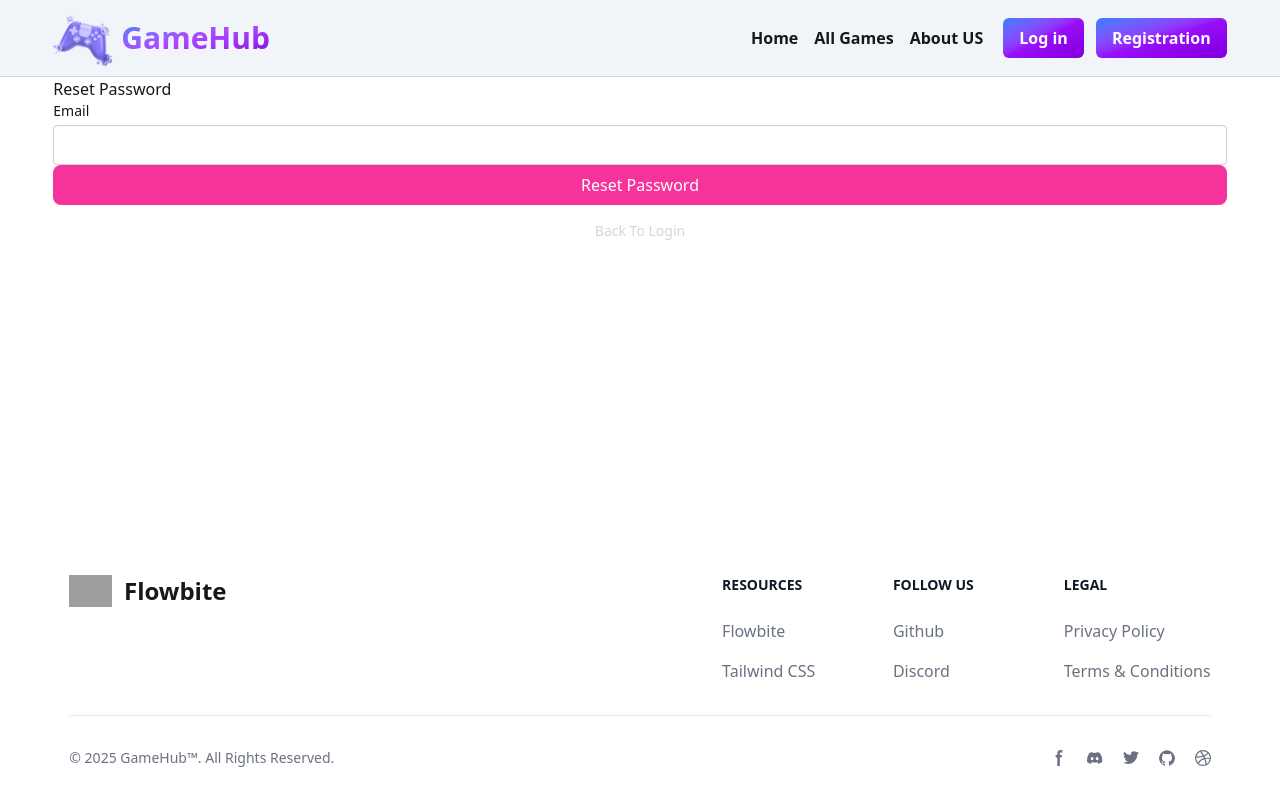
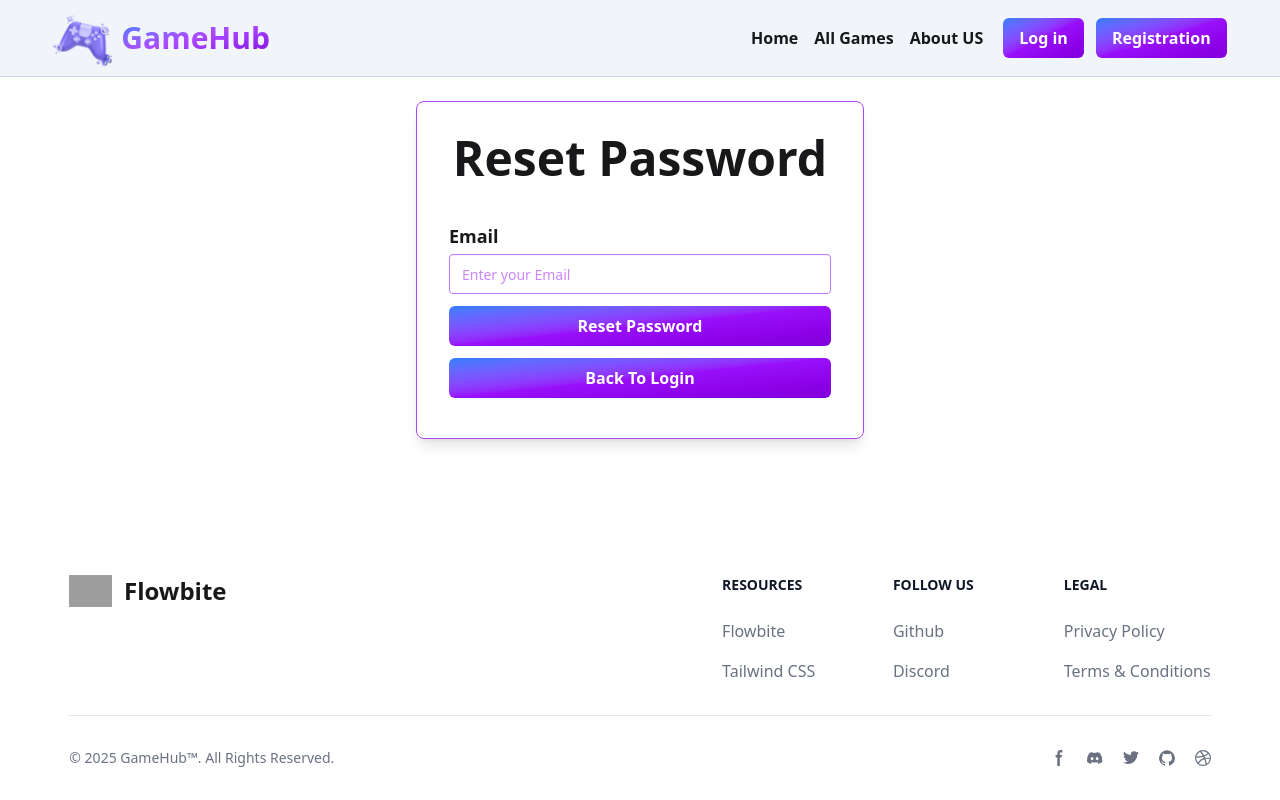
Before and after one commit to Abdul-Kader-Rimon/gamehub, a React (Vite) app: page /forget-password in a window 1280 px wide. Built offline with nearby package versions, Linux system fonts and the light colour scheme; no server answers; grey boxes are pictures that could not be loaded.

Commit message:
toast forget passwoed  resposive

```diff
--- a/src/main.jsx
+++ b/src/main.jsx
@@ -3,16 +3,26 @@ import { createRoot } from "react-dom/client";
 import "./index.css";
 import { RouterProvider } from "react-router";
 import { router } from "./Routes/Routes.jsx";
-import { ToastContainer } from "react-toastify";
+import { Bounce, ToastContainer } from "react-toastify";
 import AuthProvider from "./Provider/AuthProvider.jsx";
 
 createRoot(document.getElementById("root")).render(
   <StrictMode>
-
-      <AuthProvider>
-        <RouterProvider router={router} />
-        <ToastContainer />
-      </AuthProvider>
-
+    <AuthProvider>
+      <RouterProvider router={router} />
+      <ToastContainer
+        position="top-center"
+        autoClose={3000}
+        hideProgressBar={false}
+        newestOnTop={false}
+        closeOnClick={false}
+        rtl={false}
+        pauseOnFocusLoss
+        draggable
+        pauseOnHover
+        theme="colored"
+        transition={Bounce}
+      />
+    </AuthProvider>
   </StrictMode>
 );
--- a/src/pages/ForgetPassword.jsx
+++ b/src/pages/ForgetPassword.jsx
@@ -36,32 +36,36 @@ const ForgetPassword = () => {
           <title>Forget Password - GemeHub</title>
         </Helmet>
         <MyContainer>
-          <div>
+          <div className="w-full max-w-md  mx-auto mt-6  sm:p-8 shadow-lg bg-white/5 border border-purple-500 p-4 rounded-lg ">
             <div>
-              <h2>Reset Password</h2>
+              <h2 className="text-center font-bold text-5xl mb-10">
+                Reset Password
+              </h2>
               <form onSubmit={handleReset}>
-                <label className="block text-sm mb-1">Email</label>
+                <label className="block text-lg font-semibold mb-1">
+                  Email
+                </label>
                 <input
                   type="email"
                   value={email}
                   onChange={(e) => setEmail(e.target.value)}
                   placeholder="Enter your Email"
-                  className="input input-bordered w-full bg-white/20   placeholder-white/60 focus:outline-none focus:ring-2 focus:ring-blue-400"
+                  className="input input-bordered border border-purple-400 w-full bg-white/20 text-purple-600   focus:outline-none focus:ring-2 focus:ring-purple-400 mb-3 hover:scale-105 transition duration-300 delay-150"
                 />
 
                 <button
                   type="submit"
-                  className="w-full bg-pink-500 hover:bg-pink-600 text-white py-2 rounded-lg transition-all"
+                  className="bg-gradient-to-br from-blue-500 via-purple-600 to-purple-700 text-white px-4 py-2 rounded-md font-bold  w-full mb-3 hover:scale-105 transition duration-300 delay-150"
                 >
                   Reset Password
                 </button>
               </form>
-              <p
+              <button
                 onClick={() => navigate("/signin")}
-                className="text-center text-sm mt-4 text-gray-300 hover:underline cursor-pointer"
+                className="bg-gradient-to-br  from-blue-500 via-purple-600 to-purple-700 text-white px-4 py-2 rounded-md font-bold  w-full mb-2 hover:scale-105 transition duration-300 delay-150"
               >
                 Back To Login
-              </p>
+              </button>
             </div>
           </div>
         </MyContainer>
--- a/src/pages/OurMission.jsx
+++ b/src/pages/OurMission.jsx
@@ -34,7 +34,7 @@ const OurMission = () => {
                 games — we’re shaping the future of gaming.
               </p>
               <Link to={"/"}>
-                <button className="btn  bg-gradient-to-br from-blue-500 via-purple-600 to-purple-700 text-white px-4 py-2 rounded-md font-bold ">
+                <button className="btn  bg-gradient-to-br from-blue-500 via-purple-600 to-purple-700 text-white px-4 py-2 rounded-md font-bold hover:scale-105 transition duration-300 delay-150 ">
                   Go Home
                 </button>
               </Link>
--- a/src/pages/OurTeam.jsx
+++ b/src/pages/OurTeam.jsx
@@ -34,7 +34,7 @@ const OurTeam = () => {
                 isn’t just entertainment, it’s a way of life.
               </p>
               <Link to={"/"}>
-                <button className="btn  bg-gradient-to-br from-blue-500 via-purple-600 to-purple-700 text-white px-4 py-2 rounded-md font-bold ">
+                <button className="btn  bg-gradient-to-br from-blue-500 via-purple-600 to-purple-700 text-white px-4 py-2 rounded-md font-bold hover:scale-105 transition duration-300 delay-150">
                   Go Home
                 </button>
               </Link>
--- a/src/pages/UpdateProfile.jsx
+++ b/src/pages/UpdateProfile.jsx
@@ -53,7 +53,7 @@ const UpdateProfile = () => {
                   value={name}
                   onChange={(e) => setName(e.target.value)}
                   placeholder="Enter Your Name"
-                  className="input input-bordered w-full bg-white/20 text-purple-500 placeholder-white/60 focus:outline-none focus:ring-2 focus:ring-purple-400"
+                  className="input input-bordered w-full bg-white/20 text-purple-500 placeholder-white/60 focus:outline-none focus:ring-2 focus:ring-purple-400 hover:scale-105 transition duration-300 delay-150"
                 />
               </div>
               <div>
@@ -63,13 +63,13 @@ const UpdateProfile = () => {
                   value={photoURL}
                   onChange={(e) => setPhotoURL(e.target.value)}
                   placeholder="Your photo URL here"
-                  className="input input-bordered w-full bg-white/20 text-purple-500 placeholder-white/60 focus:outline-none focus:ring-2 focus:ring-purple-400"
+                  className="input input-bordered w-full bg-white/20 text-purple-500 placeholder-white/60 focus:outline-none focus:ring-2 focus:ring-purple-400 hover:scale-105 transition duration-300 delay-150"
                 />
               </div>
               <div className="mt-6">
                 <button
                   type="submit"
-                  className="bg-gradient-to-br from-blue-500 via-purple-600 to-purple-700 text-white px-4 py-2 rounded-md font-bold "
+                  className="bg-gradient-to-br from-blue-500 via-purple-600 to-purple-700 text-white px-4 py-2 rounded-md font-bold hover:scale-105 transition duration-300 delay-150 "
                 >
                   update Information
                 </button>
```
